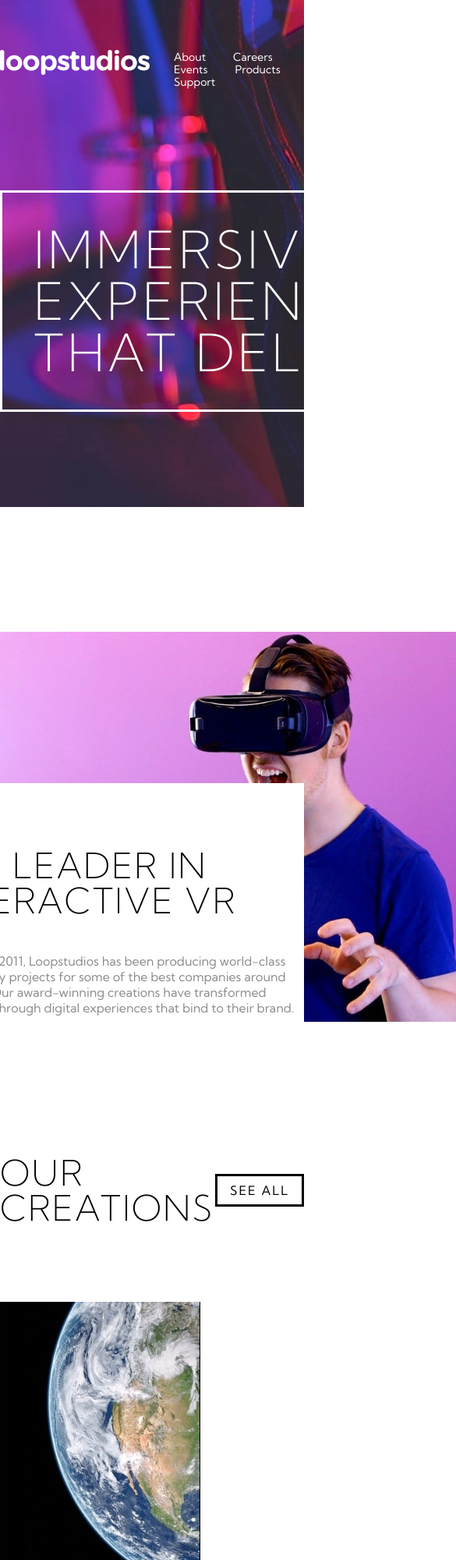
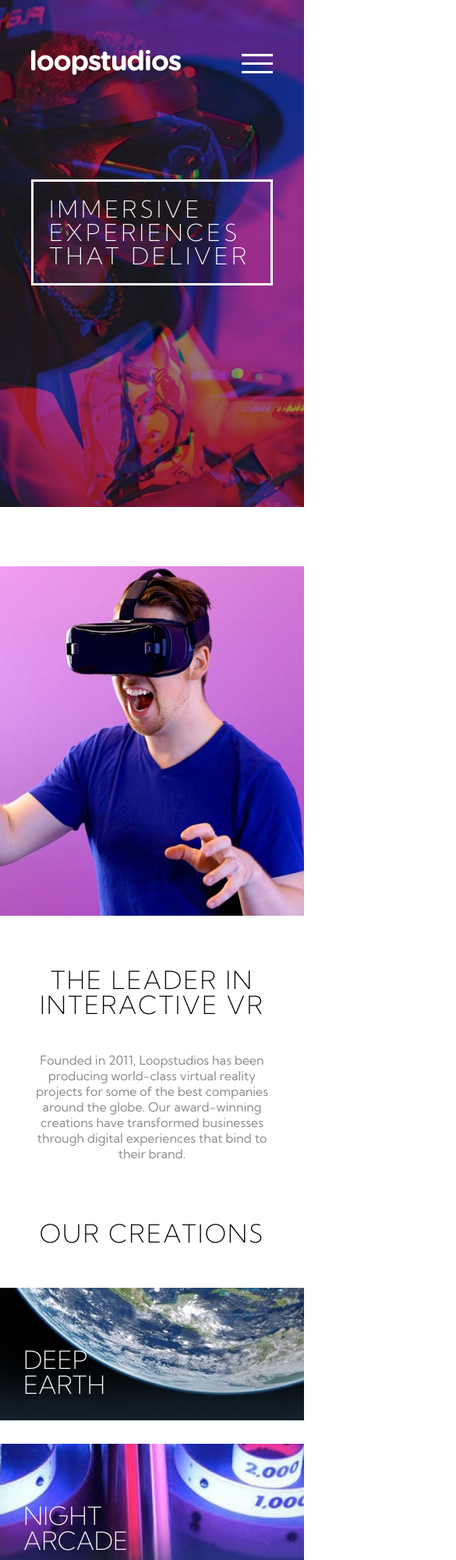
Before and after one commit to kat2709/loopstudious-landing-page, a plain HTML site: page index.html in a window 390 px wide. Shown: the top 2000 px of the page at 78% size, 585 px wide, since content can reach past the window. Drawn offline with Linux system fonts and the light colour scheme.

Commit message:
mobile design

```diff
--- a/index.html
+++ b/index.html
@@ -30,6 +30,7 @@
             <a class="nav_link" href="#">Products</a>
             <a class="nav_link" href="#">Support</a>
           </nav>
+          <img class="mobile_menu_btn" src="./images/icon-hamburger.svg" alt="menu">
         </header>
         <div class="block">
           <p>Immersive experiences that deliver</p>
@@ -95,6 +96,7 @@
             <div class="photo_8 photo"></div>
           </div>
         </div>
+        <div class="see_all see_all_mobile">See all</div>
       </section>
 
       <section class="section_4">
--- a/style.css
+++ b/style.css
@@ -23,14 +23,40 @@ body {
   background-image: url(./images/desktop/image-hero.jpg);
   background-size: cover;
   color: rgb(255, 255, 255);
+  padding: 0 40px;
 }
 
 .head {
   display: flex;
   justify-content: space-between;
+  align-items: center;
   width: 100%;
   max-width: 1120px;
   margin: 64px auto 0;
+}
+
+.mobile_menu_btn {
+  display: none;
+  width: 40px;
+  height: 25px;
+}
+
+@media only screen and (max-width: 800px) {
+  .section_1 {
+    background-image: url(./images/mobile/image-hero.jpg);
+    width: 100%;
+  }
+  .nav {
+    display: none;
+  }
+
+  .mobile_menu_btn {
+    display: block;
+  }
+
+  .block p {
+    width: 100%;
+  }
 }
 
 .nav_link {
@@ -69,6 +95,13 @@ body {
   width: 630px;
   border: solid;
   padding: 40px;
+}
+
+@media only screen and (max-width: 800px) {
+  .block p {
+    width: 100%;
+    font-size: 46px;
+  }
 }
 
 .section_2 {
@@ -114,6 +147,38 @@ body {
   font-weight: 400;
 }
 
+@media only screen and (max-width: 800px) {
+  .box_1,
+  .box_2 {
+    position: initial;
+    width: 100%;
+  }
+  .section_2 {
+    height: 100%;
+    flex-wrap: wrap;
+  }
+  .box_1 {
+    max-width: 730px;
+    background-image: url(./images/mobile/image-interactive.jpg);
+    background-repeat: no-repeat;
+    background-position: center;
+    margin-top: 50px;
+  }
+  .box_2 {
+    margin-top: 0;
+    text-align: center;
+    padding: 40px;
+    max-width: 550px;
+  }
+  .text_2 {
+    font-size: 32px;
+  }
+  .block p {
+    padding: 20px;
+    font-size: 30px;
+  }
+}
+
 .section_3 {
   height: 100%;
   width: 100%;
@@ -127,6 +192,7 @@ body {
   display: flex;
   justify-content: space-between;
   align-items: center;
+  padding: 40px;
 }
 
 .our {
@@ -175,7 +241,7 @@ body {
   margin-top: 30px;
 }
 
-.photo{
+.photo {
   width: 257px;
   height: 450px;
   margin-bottom: 33px;
@@ -270,6 +336,99 @@ body {
   background-color: black;
   color: rgb(255, 255, 255);
   margin: 155px auto 0;
+  padding: 0 40px;
+}
+
+.see_all_mobile {
+  display: none;
+}
+
+@media only screen and (max-width: 800px) {
+  .menu {
+    margin-top: 25px;
+  }
+  .our {
+    font-size: 32px;
+    margin: 0 auto;
+  }
+  .see_all {
+    display: none;
+  }
+
+  .container {
+    display: flex;
+    flex-direction: column;
+    align-items: center;
+    margin-top: 0px;
+  }
+
+  .photo_box,
+  .photo {
+    width: 100%;
+    max-width: 650px;
+    height: 170px;
+  }
+
+  .cont_box {
+    width: 100%;
+    max-width: 245px;
+    height: 170px;
+    font-size: 32px;
+    padding: 30px;
+  }
+
+  .photo_1 {
+    background-image: url(./images/mobile/image-deep-earth.jpg);
+    background-repeat: no-repeat;
+    background-position: center;
+  }
+
+  .photo_2 {
+    background-image: url(./images/mobile/image-night-arcade.jpg);
+    background-repeat: no-repeat;
+    background-position: center;
+  }
+
+  .photo_3 {
+    background-image: url(./images/mobile/image-soccer-team.jpg);
+    background-repeat: no-repeat;
+    background-position: center;
+  }
+
+  .photo_4 {
+    background-image: url(./images/mobile/image-grid.jpg);
+    background-repeat: no-repeat;
+    background-position: center;
+  }
+
+  .photo_5 {
+    background-image: url(./images/mobile/image-from-above.jpg);
+    background-repeat: no-repeat;
+    background-position: center;
+  }
+
+  .photo_6 {
+    background-image: url(./images/mobile/image-pocket-borealis.jpg);
+    background-repeat: no-repeat;
+    background-position: center;
+  }
+
+  .photo_7 {
+    background-image: url(./images/mobile/image-curiosity.jpg);
+    background-repeat: no-repeat;
+    background-position: center;
+  }
+
+  .photo_8 {
+    background-image: url(./images/mobile/image-fisheye.jpg);
+    background-repeat: no-repeat;
+    background-position: center;
+  }
+
+  .see_all_mobile {
+    display: flex;
+    margin: 40px auto;
+  }
 }
 
 .section_4_in {
@@ -287,6 +446,7 @@ body {
   background-size: contain;
   width: 144px;
   height: 24px;
+  background-repeat: no-repeat;
 }
 
 .link img {
@@ -339,3 +499,6 @@ body {
   font-size: 12px;
   font-weight: 700;
 }
+
+@media only screen and (max-width: 800px) {
+}
```
